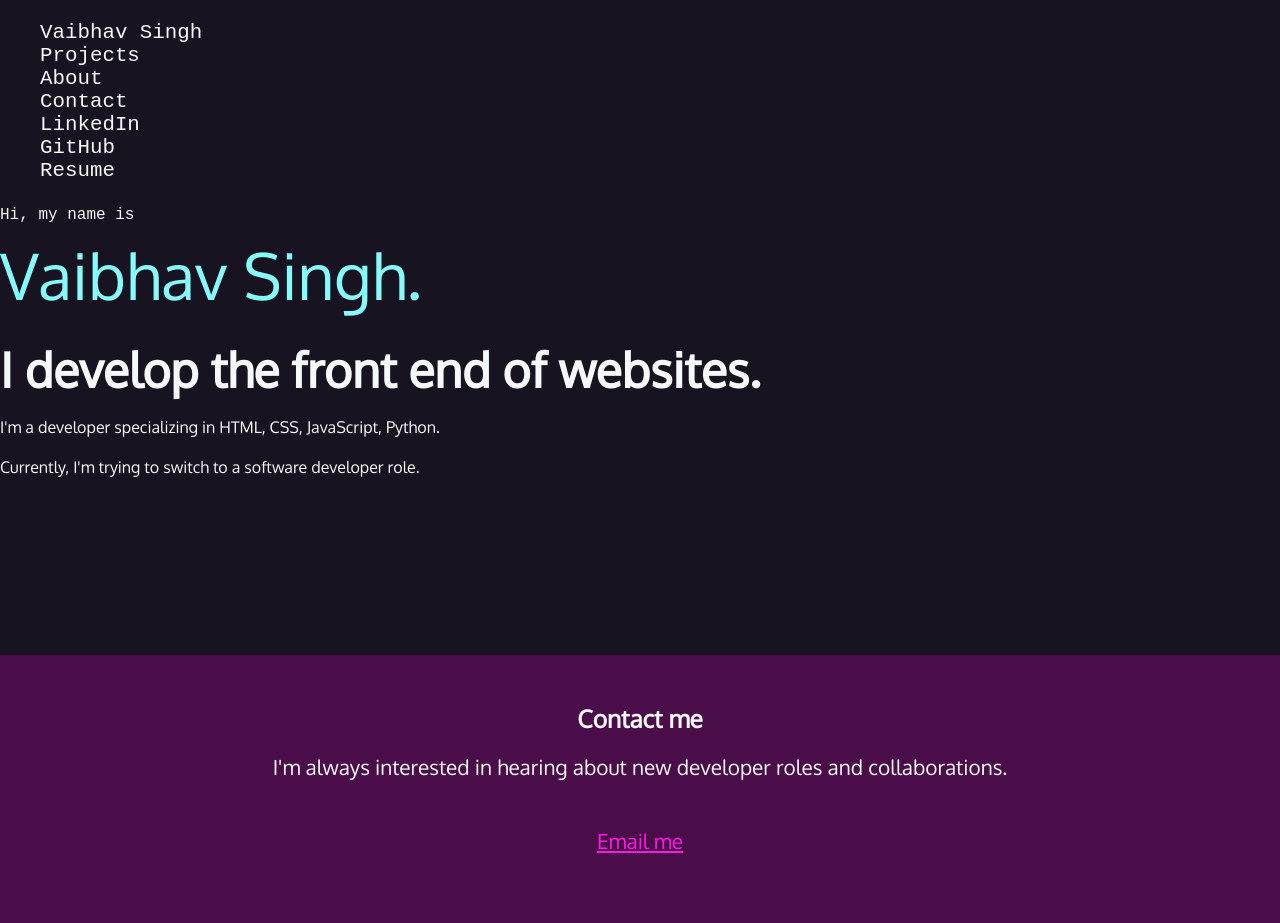
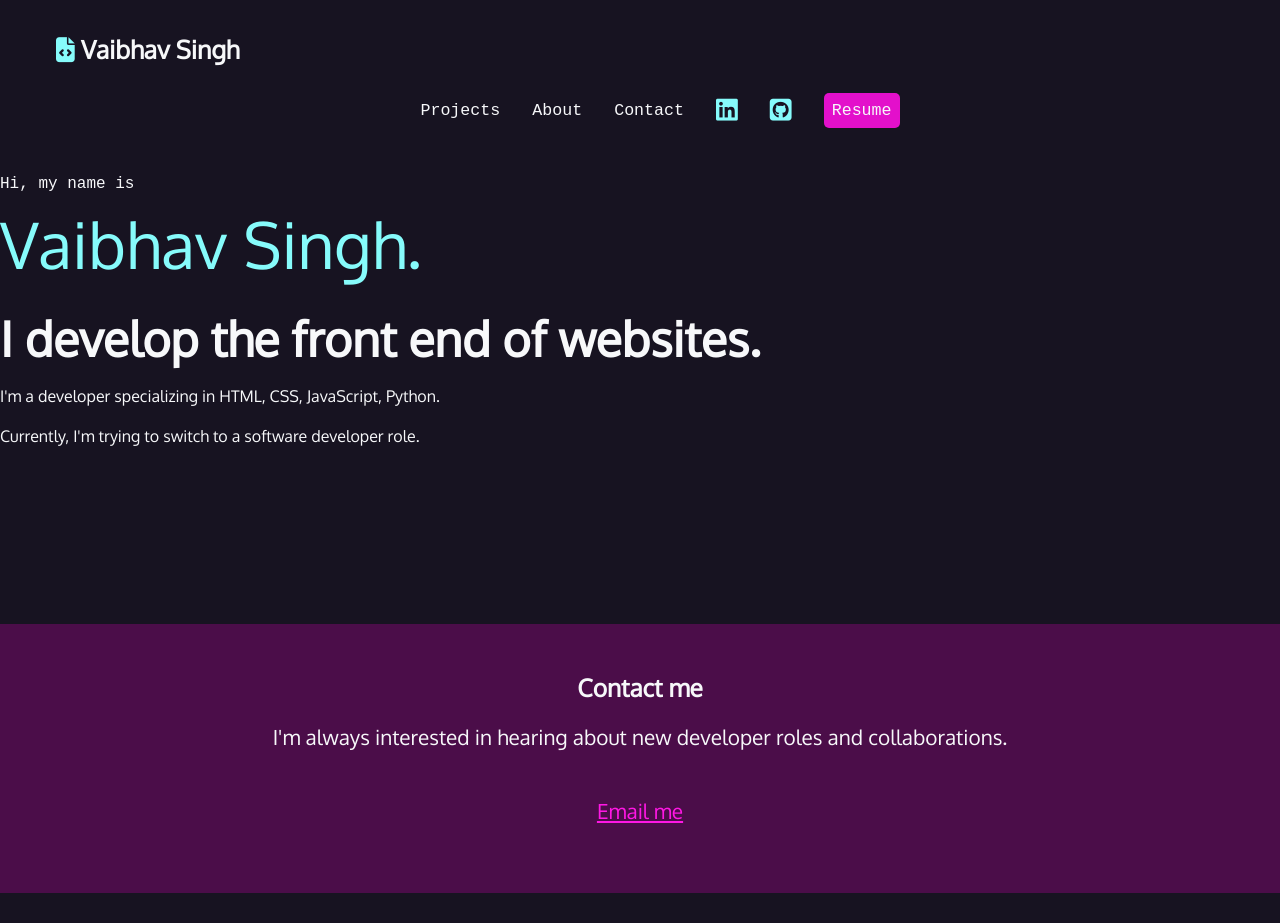
Before and after one commit to VaibhavSingh8/100DaysOfCode, a plain HTML site: page CSS-portfolio/index.html in a window 1280 px wide. After the commit the page ends 893 px from the top, so only its background shows below. Drawn offline with Linux system fonts and the light colour scheme; a web font is replaced by a local one.

Commit message:
Update HTML CSS

```diff
--- a/CSS-portfolio/index.html
+++ b/CSS-portfolio/index.html
@@ -13,30 +13,44 @@
     <link rel="preconnect" href="https://fonts.gstatic.com" crossorigin>
 
     <link href="https://fonts.googleapis.com/css2?family=Oxygen&family=Oxygen+Mono&display=swap" rel="stylesheet">
+
+    <script src="https://kit.fontawesome.com/7e606c76e8.js" crossorigin="anonymous"></script>
 </head>
 <body>
     <nav class="nav-bar">
         <ul>
             <li>
-                <a href="#">Vaibhav Singh</a>
+                <h1>
+                    <a href="#index.html">
+                        <span class="fa-sharp fa-solid fa-file-code" style="font-size: 100%;"
+                         aria-hidden="true"></span>
+                         <span>Vaibhav Singh</span>
+                    </a>
+                </h1>
             </li>
             <li>
-                <a href="#">Projects</a>
+                <a href="#projects">Projects</a>
             </li>
             <li>
-                <a href="#">About</a>
+                <a href="#about.html">About</a>
             </li>
             <li>
-                <a href="#">Contact</a>
+                <a href="#contact">Contact</a>
             </li>
             <li>
-                <a href="#">LinkedIn</a>
+                <a href="https://www.linkedin.com/in/vaibhavsinghdev/">
+                    <span class="fa-brands fa-linkedin" aria-hidden="true"></span>
+                    <span class="sr-only">LinkedIn</span>
+                </a>
             </li>
             <li>
-                <a href="#">GitHub</a>
+                <a href="https://www.github.com/VaibhavSinghDev/">
+                    <span class="fa-brands fa-square-github" aria-hidden="true"></span>
+                    <span class="sr-only">GitHub</span>
+                </a>
             </li>
             <li>
-                <a href="#">Resume</a>
+                <a href="#" class="button">Resume</a>
             </li>
         </ul>
     </nav>
--- a/CSS-portfolio/style.css
+++ b/CSS-portfolio/style.css
@@ -32,15 +32,41 @@ h3 {
 
 .nav-bar{
     font-family: var(--mono);
+    padding: 1rem;
+    font-size: 80%;
+}
+
+.nav-bar h1 a{
+    font-family: var(--sans);
 }
 
 .nav-bar ul{
-    list-style: none;
+    list-style-type: none;
+    display: flex;
+    justify-content: center;
+    align-items: center;
+    gap: 2rem;
+    flex-flow: row wrap ;
+}
+
+.nav-bar li:first-child{
+    flex-basis: 100%;
 }
 
 .nav-bar ul li a{
     text-decoration: none;
     color: var(--white);
+    /* display: block; */
+}
+
+.nav-bar a:hover,
+.nav-bar [class*="fa-"]:hover{
+    color: var(--magenta);
+}
+
+.nav-bar [class*="fa-"]{
+    font-size: 150%;
+    color: var(--aqua);
 }
 
 .intro{
@@ -82,3 +108,14 @@ h3 {
 .contact p a{
     color: var(--hotmag);
 }
+
+.button{
+    background-color: var(--magenta);
+    border-radius: 5px;
+    padding: 0.5rem;
+
+}
+.nav-bar .button:hover{
+    background-color: var(--hotmag);
+    color: var(--white);
+}
```
